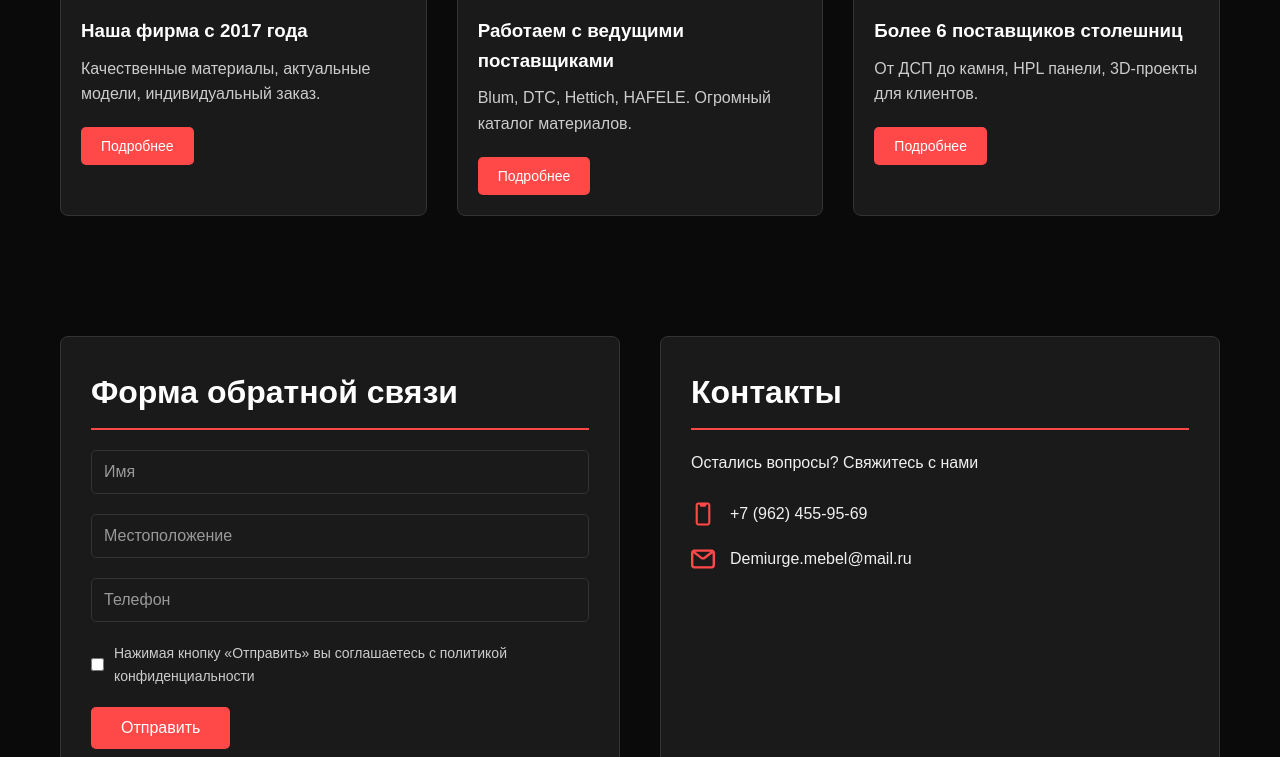
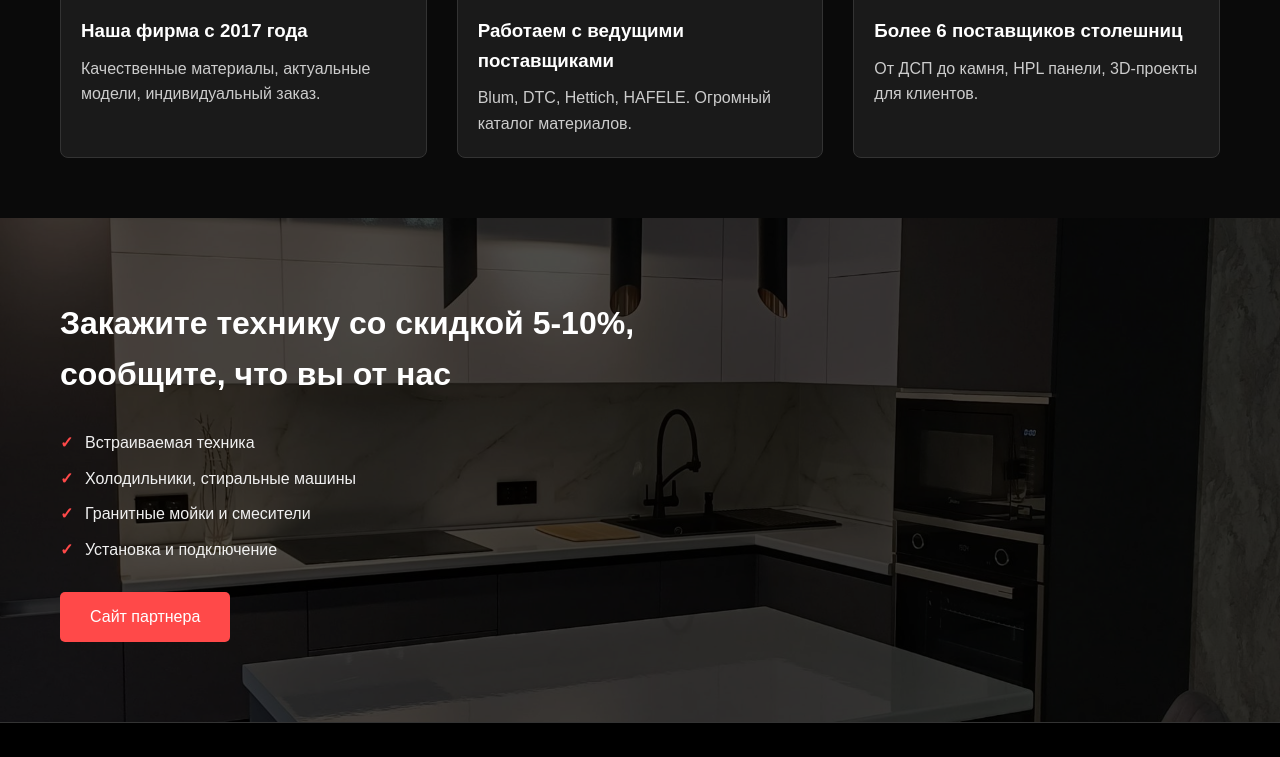
Before and after one commit to lencovvvsky-tech/diplom, a plain HTML site: page index.html in a window 1280 px wide. Shown: the part 1550-2307 px from the top of the page. Drawn offline with Linux system fonts and the light colour scheme.

Commit message:
Update index.html

```diff
--- a/index.html
+++ b/index.html
@@ -26,13 +26,11 @@
                 </nav>
                 <div class="header__contacts">
     <a href="tel:+79624559569" class="phone">+7 (962) 455-95-69</a>
-    <button class="btn btn--small">Позвонить</button>
 </div>
 <button class="theme-toggle" id="theme-toggle" aria-label="Переключить тему">🌙</button>
             </div>
         </div>
     </header>
-
     <main>
         <!-- Hero -->
         <section class="hero">
@@ -42,7 +40,6 @@
                         <h1>Корпусная мебель на заказ</h1>
                         <p class="hero__region">г. Ставрополь и Ставропольский край</p>
                         <p class="hero__text">Demiurge.mebel. Мы предлагаем вам мебель от эконом до премиум класса. Изготавливаем кухни, детские, шкафы-купе, прихожие, гардеробные комнаты, а также нестандартные изделия.</p>
-                        <a href="#" class="btn">Подробнее</a>
                     </div>
                     <div class="hero__image">
                         <img src="Image/img-1.png" alt="Мебель">
@@ -58,7 +55,6 @@
                     <div class="about__content">
                         <h2>О компании</h2>
                         <p>Наша команда имеет большой опыт по изготовлению корпусной мебели, корни которого начинались ещё с 2005г. Гарантируем безупречное качество и ответственность.</p>
-                        <a href="#" class="btn">Подробнее</a>
                     </div>
                     <div class="about__image">
                         <img src="Image/img-2-scaled.jpeg" alt="Наше производство">
@@ -67,65 +63,28 @@
             </div>
         </section>
 
-        <!-- Новости (кратко) -->
+        <!-- Новости  -->
         <section class="news">
             <div class="container">
                 <div class="section-header">
                     <h2>Новости</h2>
-                    <a href="#" class="all-link">Смотреть все</a>
                 </div>
                 <div class="news__grid">
                     <article class="news-card">
                         <img src="Image/img-3.png" alt="Новость">
                         <h3>Наша фирма с 2017 года</h3>
                         <p>Качественные материалы, актуальные модели, индивидуальный заказ.</p>
-                        <a href="#" class="btn btn--small">Подробнее</a>
                     </article>
                     <article class="news-card">
                         <img src="Image/img-4-scaled.jpeg" alt="Новость">
                         <h3>Работаем с ведущими поставщиками</h3>
                         <p>Blum, DTC, Hettich, HAFELE. Огромный каталог материалов.</p>
-                        <a href="#" class="btn btn--small">Подробнее</a>
                     </article>
                     <article class="news-card">
                         <img src="Image/img-5.jpeg" alt="Новость">
                         <h3>Более 6 поставщиков столешниц</h3>
                         <p>От ДСП до камня, HPL панели, 3D-проекты для клиентов.</p>
-                        <a href="#" class="btn btn--small">Подробнее</a>
                     </article>
-                </div>
-            </div>
-        </section>
-
-        <!-- Контакты -->
-        <section class="contacts">
-            <div class="container">
-                <div class="contacts__inner">
-                    <div class="contacts__form">
-                        <h2>Форма обратной связи</h2>
-                        <form action="#" method="post">
-                            <input type="text" name="name" placeholder="Имя" required>
-                            <input type="text" name="location" placeholder="Местоположение" required>
-                            <input type="tel" name="phone" placeholder="Телефон" required>
-                            <div class="checkbox">
-                                <input type="checkbox" id="agree" required>
-                                <label for="agree">Нажимая кнопку «Отправить» вы соглашаетесь с политикой конфиденциальности</label>
-                            </div>
-                            <button type="submit" class="btn">Отправить</button>
-                        </form>
-                    </div>
-                    <div class="contacts__info">
-                        <h2>Контакты</h2>
-                        <p>Остались вопросы? Свяжитесь с нами</p>
-                        <div class="contacts__item">
-                            <img src="Image/contacts-phone.svg" alt="Телефон">
-                            <a href="tel:+79624559569">+7 (962) 455-95-69</a>
-                        </div>
-                        <div class="contacts__item">
-                            <img src="Image/contacts-mail.svg" alt="Email">
-                            <a href="mailto:Demiurge.mebel@mail.ru">Demiurge.mebel@mail.ru</a>
-                        </div>
-                    </div>
                 </div>
             </div>
         </section>
```
